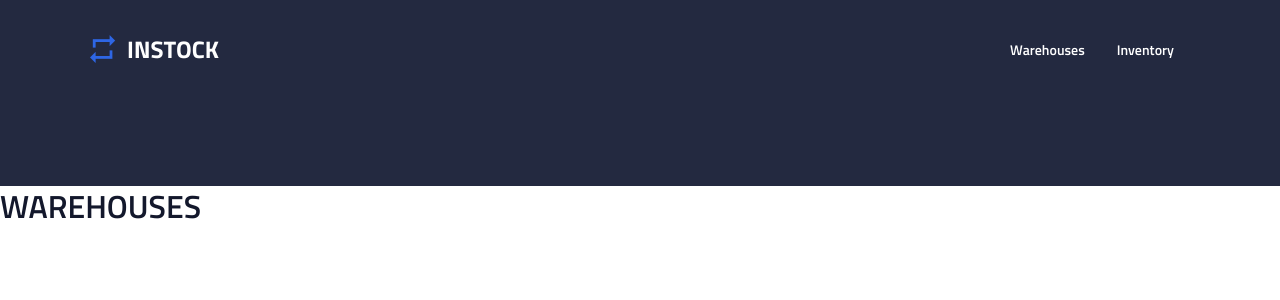
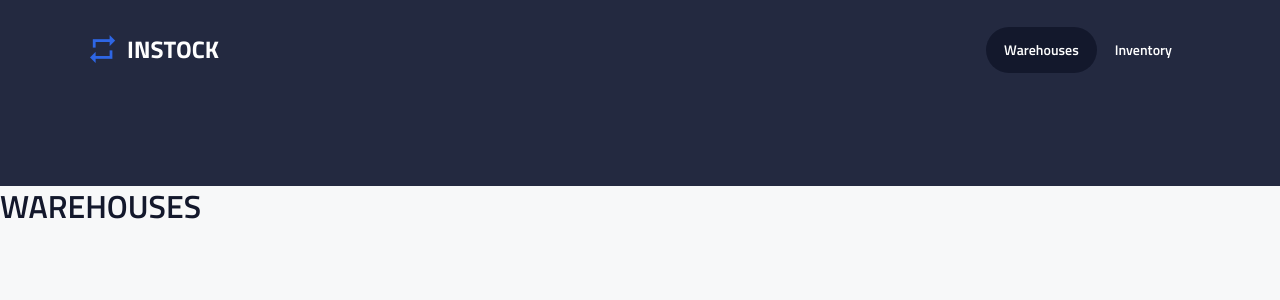
Before and after one commit to SimonMilord/instock_client, a React (Create React App) app: page / in a window 1280 px wide. Shown: the top 300 px of the page. Built offline with nearby package versions, Linux system fonts and the light colour scheme.

Commit message:
finalized Header comp

```diff
--- a/src/App.scss
+++ b/src/App.scss
@@ -4,13 +4,12 @@
 
 * {
   box-sizing: border-box;
-  // background-color: $page-background-color;
-
 }
 
 body {
   font-family: $font;
   color: $global-text-color;
+  background-color: $page-background-color;
 }
 
 h1 {
--- a/src/components/Header/Header.jsx
+++ b/src/components/Header/Header.jsx
@@ -1,5 +1,5 @@
 import './Header.scss';
-import { Link } from 'react-router-dom';
+import { NavLink } from 'react-router-dom';
 import InStockLogo from '../../assets/Logo/InStock-Logo_2x.png';
 
 
@@ -7,16 +7,16 @@ function Header() {
     return (
         <nav className='nav'>
             <div className='nav__container'>
-                <Link className='nav__logo-link' to='/'>
+                <NavLink className='nav__logo-link' to='/' exact>
                     <img className='nav__logo-img' src={InStockLogo} alt='InStock logo' />
-                </Link>
+                </NavLink>
                 <div className='nav__list'>
-                    <Link className='nav__list-link--warehouses' to='/'>
-                        <h3 className='nav__list-text--warehouses'>Warehouses</h3>
-                    </Link>
-                    <Link className='nav__list-link--inventory' to='/Inventory'>
-                        <h3 className='nav__list-text--inventory'>Inventory</h3>
-                    </Link>
+                    <NavLink className='nav__list-link' activeClassName='nav__list-link--active' to='/' exact>
+                        <h3 className='nav__list-text'>Warehouses</h3>
+                    </NavLink>
+                    <NavLink className='nav__list-link' activeClassName='nav__list-link--active' to='/Inventory'>
+                        <h3 className='nav__list-text'>Inventory</h3>
+                    </NavLink>
                 </div>
             </div>
         </nav>
--- a/src/components/Header/Header.scss
+++ b/src/components/Header/Header.scss
@@ -52,7 +52,7 @@
         }
 
 
-        &-link--warehouses {
+        &-link {
             // background-color: $global-text-color;
             color: $global-white-color;
             text-decoration: none;
@@ -62,7 +62,7 @@
 
             @include tablet {
                 // width: 8.625rem;
-                padding: .75rem 1rem;
+                padding: .75rem 1.125rem;
                 border-radius: 1.65rem;
 
             }
@@ -71,46 +71,18 @@
                 text-decoration: underline;
             }
 
-            &:focus {
-                background-color: $global-text-color;
-            }
+            // &:focus {
+            //     background-color: $global-text-color;
+            // }
 
-            &:active {
+            &--active {
                 background-color: $global-text-color;
             }
 
 
         }
 
-        &-link--inventory {
-            color: $global-white-color;
-            text-decoration: none;
-            padding: 0.875rem 0;
-            border-radius: 1.2rem;
-            width: 100%;
-
-            @include tablet {
-                // width: 8.625rem;
-                padding: .75rem 1rem;
-                border-radius: 1.65rem;
-            }
-
-            &:hover {
-                text-decoration: underline;
-            }
-
-            &:focus {
-                background-color: $global-text-color;
-            }
-
-            &:active {
-                background-color: $global-text-color;
-            }
-
-        }
-
-        &-text--warehouses,
-        &-text--inventory {
+        &-text {
             text-align: center;
         }
     }
```
